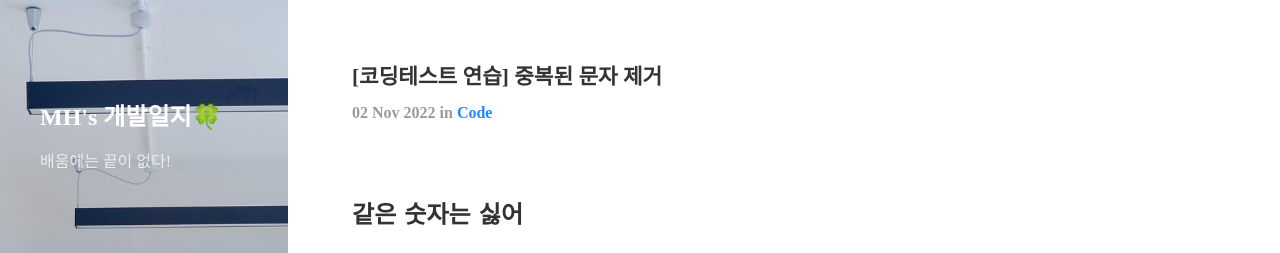
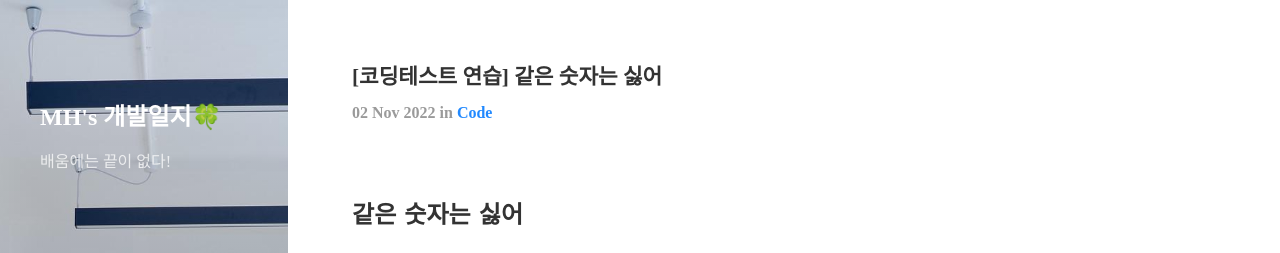
Before and after one commit to MyeongheeJung/MyeongheeJung.github.io, a Jekyll site: the page built from _posts/2022-11-02-coding-test.md, in a window 1280 px wide and 900 px high. Shown: the top 253 px of the window. Built offline with Jekyll 4.4.1, drawn with Linux system fonts in a browser that asks for light colours; nearby versions of some CDN libraries; comment, search, counter and statistics services are not loaded.

Commit message:
[2022-11-02-coding-test]

````diff
--- a/_posts/2022-11-02-coding-test.md
+++ b/_posts/2022-11-02-coding-test.md
@@ -1,15 +1,15 @@
 ---
 layout: post
-title:  "[코딩테스트 연습] 중복된 문자 제거"
-subtitle:   ""
+title: "[코딩테스트 연습] 같은 숫자는 싫어"
+subtitle: ""
 categories: code
 comments: true
 ---
 
-
 ## 같은 숫자는 싫어
 
 ### 문제 설명
+
 배열 arr가 주어집니다. 배열 arr의 각 원소는 숫자 0부터 9까지로 이루어져 있습니다. 이때, 배열 arr에서 연속적으로 나타나는 숫자는 하나만 남기고 전부 제거하려고 합니다. 단, 제거된 후 남은 수들을 반환할 때는 배열 arr의 원소들의 순서를 유지해야 합니다. 예를 들면,
 
 arr = [1, 1, 3, 3, 0, 1, 1] 이면 [1, 3, 0, 1] 을 return 합니다.
@@ -19,6 +19,7 @@ arr = [4, 4, 4, 3, 3] 이면 [4, 3] 을 return 합니다.
 <br>
 
 ### 제한 사항
+
 - 배열 arr의 크기 : 1,000,000 이하의 자연수
 - 배열 arr의 원소의 크기 : 0보다 크거나 같고 9보다 작거나 같은 정수
 
@@ -37,30 +38,28 @@ answer [4,3]
 <br>
 
 ### 코드 작성
+
 ```js
-function solution(arr)
-{
-    var answer = [];
-    for(let i = 0; i <arr.length; i++) {
-        if(arr[i] !== arr[i+1]) {
-            answer.push(arr[i])
-        }
+function solution(arr) {
+  var answer = [];
+  for (let i = 0; i < arr.length; i++) {
+    if (arr[i] !== arr[i + 1]) {
+      answer.push(arr[i]);
     }
-    return answer;
+  }
+  return answer;
 }
-
 ```
 
 <hr>
 
 ### 참고하면 좋은 코드 작성법
+
 ```js
-function solution(arr)
-{
-    return arr.filter((val,index) => val != arr[index+1]);
+function solution(arr) {
+  return arr.filter((val, index) => val != arr[index + 1]);
 }
 ```
 
-
 [ Array.filter ] <br>
 filter() 메서드는 주어진 함수의 테스트를 통과하는 모든 요소를 모아 새로운 배열을 반환한다.
````
